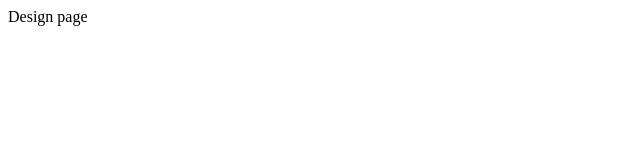
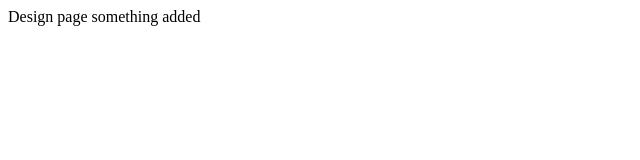
Before and after one commit to Ayushmdr5/TuTangle, a plain HTML site: page index.html in a window 1280 px wide. Shown: the whole page, without its empty margins (0-640 px from the left). Drawn offline with Linux system fonts and the light colour scheme.

Commit message:
something added

```diff
--- a/index.html
+++ b/index.html
@@ -8,5 +8,6 @@
 </head>
 <body>
     Design page
+    something added
 </body>
 </html>
```
